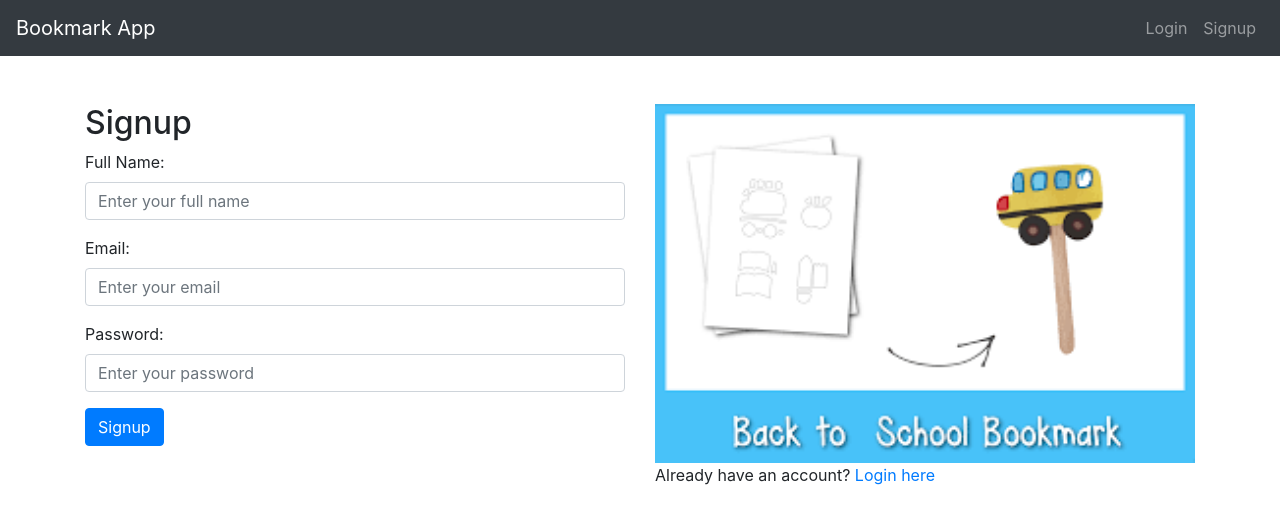
After one commit to Miompolly/bookmark-app, a PHP site: page /signup.php in a window 1280 px wide. The commit adds this page. Shown: the top 524 px of the page. Run offline with PHP 8.4, Linux system fonts and the light colour scheme.

Commit message:
create project ,add data,create account,login,book

```diff
--- a/index.html
+++ b/bookmark.php
@@ -65,7 +65,7 @@
             </div>
 
             <hr>
-
+            <p class="mt-3">Logout <a href="index.php">Log out</a></p>
         </div>
 
     </main>
--- /dev/null
+++ b/signup.php
@@ -0,0 +1,71 @@
+<!DOCTYPE html>
+<html lang="en">
+<head>
+    <meta charset="UTF-8">
+    <meta name="viewport" content="width=device-width, initial-scale=1, shrink-to-fit=no">
+    <title>Bookmark App</title>
+    <!-- Bootstrap CSS -->
+    <link rel="stylesheet" href="https://stackpath.bootstrapcdn.com/bootstrap/4.3.1/css/bootstrap.min.css">
+</head>
+<body>
+
+<nav class="navbar navbar-expand-lg navbar-dark bg-dark">
+    <a class="navbar-brand" href="#">Bookmark App</a>
+    <button class="navbar-toggler" type="button" data-toggle="collapse" data-target="#navbarNav" aria-controls="navbarNav" aria-expanded="false" aria-label="Toggle navigation">
+        <span class="navbar-toggler-icon"></span>
+    </button>
+    <div class="collapse navbar-collapse" id="navbarNav">
+        <ul class="navbar-nav ml-auto">
+
+            <li class="nav-item">
+                <a class="nav-link" href="index.php">Login</a>
+            </li>
+            <li class="nav-item">
+                <a class="nav-link" href="signup.php">Signup</a>
+            </li>
+        </ul>
+    </div>
+</nav>
+
+<div class="container mt-5">
+    <div class="row">
+        <div class="col-md-6">
+            <h2>Signup</h2>
+            <form action="server.php" method="post">
+      <div class="form-group">
+        <label for="fullname">Full Name:</label>
+        <input type="text" name="fullname" id="fullname" class="form-control" placeholder="Enter your full name" required>
+      </div>
+      <div class="form-group">
+        <label for="email">Email:</label>
+        <input type="email" name="email" id="email" class="form-control" placeholder="Enter your email" required>
+      </div>
+      <div class="form-group">
+        <label for="password">Password:</label>
+        <input type="password" name="password" id="password" class="form-control" placeholder="Enter your password" required>
+      </div>
+
+      <button type="submit" class="btn btn-primary" name="signup">Signup</button>
+
+
+    </form>
+
+        </div>
+        <div class="col-md-6">
+            <!-- Add your image here -->
+            <div>
+                <img src="images.png" alt="Bookmark Image" class="img-fluid" style="width: 100%; height: 100%;">
+            </div>
+            <p>Already have an account? <a href="index.php">Login here</a></p>
+        </div>
+        </div>
+    </div>
+</div>
+
+<!-- Bootstrap JS and dependencies -->
+<script src="https://code.jquery.com/jquery-3.3.1.slim.min.js"></script>
+<script src="https://cdnjs.cloudflare.com/ajax/libs/popper.js/1.14.7/umd/popper.min.js"></script>
+<script src="https://stackpath.bootstrapcdn.com/bootstrap/4.3.1/js/bootstrap.min.js"></script>
+
+</body>
+</html>
```
Also changed, not shown: BOOKMARKAPP.sql (added, +69 -0 lines), index.php (added, +57 -0 lines), loginServer.php (added, +25 -0 lines), server.php (added, +36 -0 lines), images.png (added).
